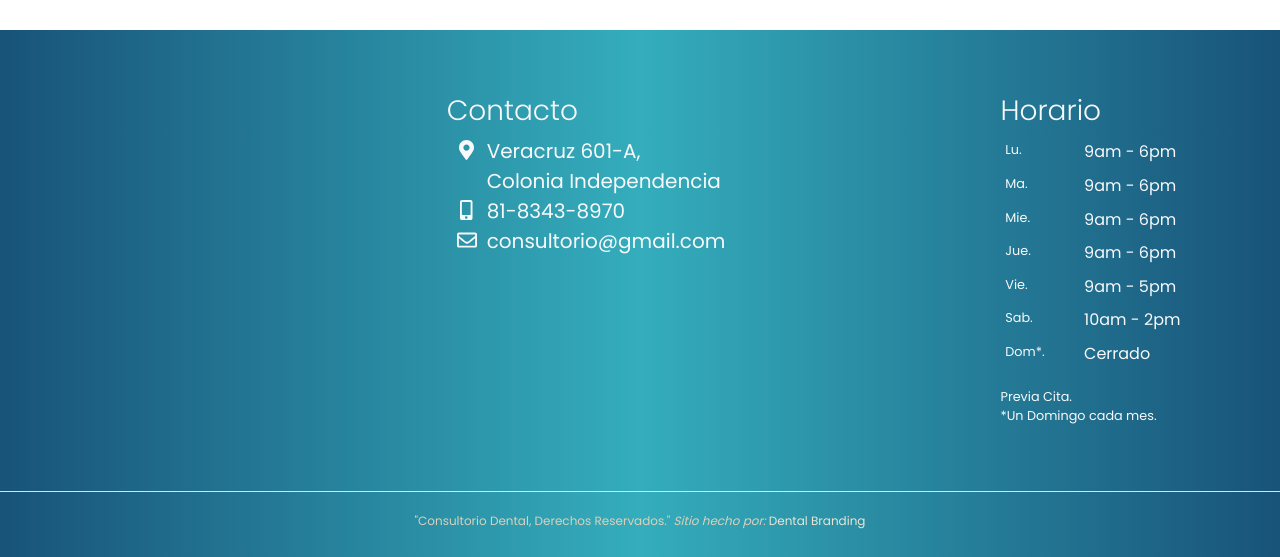
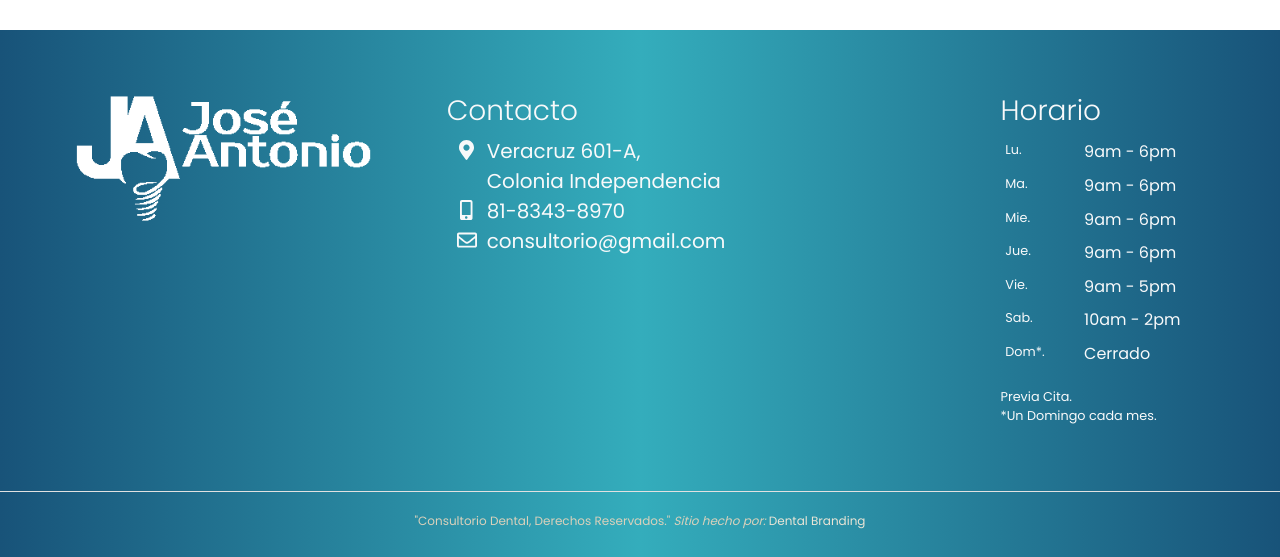
Before and after one commit to dentex89/dentalsimpleblanco, a plain HTML site: page index.html in a window 1280 px wide. Shown: the part 3427-3984 px from the top of the page. Drawn offline with Linux system fonts and the light colour scheme; the site is published under a folder, as on GitHub Pages, so addresses that start at the root find nothing.

Commit message:
Add files via upload

```diff
--- a/index.html
+++ b/index.html
@@ -253,7 +253,7 @@
 					<div class="row text-light">
 						<div class="col-lg-4">
 							<div class="footerWidget">
-								<img src="/img/logo4_white.png" alt="" class="img-fluid">
+								<img src="img/logo4_white.png" alt="" class="img-fluid">
 							</div>
 						</div>
 						<div class="col-lg-5 col-md-6">
```
